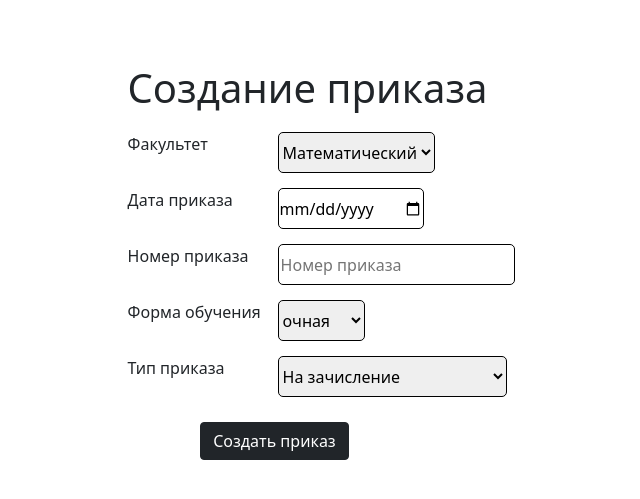
After one commit to ice-kingdom/order_application, a Symfony app: template templates/order/create_form.html.twig in a window 1280 px wide. The commit adds this page. Shown: the top 499 px of the page, without its empty margins (345-985 px from the left). Run offline with Twig, Linux system fonts and the light colour scheme; the template is opened without the code that fills it, so the values that code supplies are empty; some libraries are stand-ins or nearby versions.

Commit message:
начало работы с приказами

```diff
--- a/config/routes.php
+++ b/config/routes.php
@@ -31,4 +31,8 @@ return function (RoutingConfigurator $routes) {
         ->controller([MainPageController::class, 'fakeUsers'])->methods(['GET']);
     $routes->add('order', '/order/{student_id}')
         ->controller([OrderController::class, 'index'])->methods(['GET']);
+    $routes->add('createOrder', '/createorder/{student_id}')
+        ->controller([OrderController::class, 'createOrderView'])->methods(['GET']);
+    $routes->add('put_order_in_db', '/create_an_order')
+        ->controller([OrderController::class, 'createOrder'])->methods(['POST']);
 };
--- /dev/null
+++ b/templates/order/create_form.html.twig
@@ -0,0 +1,68 @@
+{% extends 'base.html.twig' %}
+
+{% block title %}Создать приказ{% endblock %}
+
+{% block body %}
+    <style>
+        .container {
+            margin-top: 5%;
+
+        }
+        .field{
+            display: flex;
+            margin-bottom: 15px;
+        }
+        .label {
+
+            display: block;
+            width: 150px;
+            height: 25px;
+        }
+
+    </style>
+    <div class="container">
+        <div style="padding-left: 35%">
+        <h1 style="margin-bottom: 20px">Создание приказа</h1>
+        <form method="post" action="{{ path('put_order_in_db') }}">
+            <div class="field">
+                <p class="label">Факультет</p>
+                <select name="faculty" required
+                        style="border-radius: 5px; border: 1px solid black;">
+                    <option value="Математический">Математический</option>
+                </select>
+            </div>
+            <div class="field">
+                <p class="label">Дата приказа</p>
+                <input name="date" type="date" required style="border-radius: 5px; border: 1px solid black;">
+            </div>
+            <div class="field">
+                <p class="label">Номер приказа</p>
+                <input name="order_number"
+                       type="text"
+                       style="border-radius: 5px; border: 1px solid black;"
+                       placeholder="Номер приказа" required>
+            </div>
+            <div class="field">
+                <p class="label">Форма обучения</p>
+                <select name="study_form" required style="border-radius: 5px; border: 1px solid black;">
+                    <option value="очная">очная</option>
+                    <option value="заочная">заочная</option>
+                </select>
+            </div>
+            <div class="field">
+                <p class="label">Тип приказа</p>
+                <select name="order_type" required style="border-radius: 5px; border: 1px solid black;">
+                    <option value="На зачисление">На зачисление</option>
+                    <option value="На зачисление стипендии">На зачисление стипендии</option>
+                    <option value="На отчисление">На отчисление</option>
+                </select>
+            </div>
+            <input type="hidden" value="{{ student.getId() }}" name="student_id">
+            <div class="field">
+                <button type="submit" class="btn btn-dark" style="margin-left: 10%; margin-top: 10px">Создать приказ</button>
+            </div>
+        </form>
+        </div>
+    </div>
+
+{% endblock %}
```
Also changed, not shown: src/Controller/OrderController.php (+24 -5 lines), templates/order/index.html.twig (+12 -22 lines).
